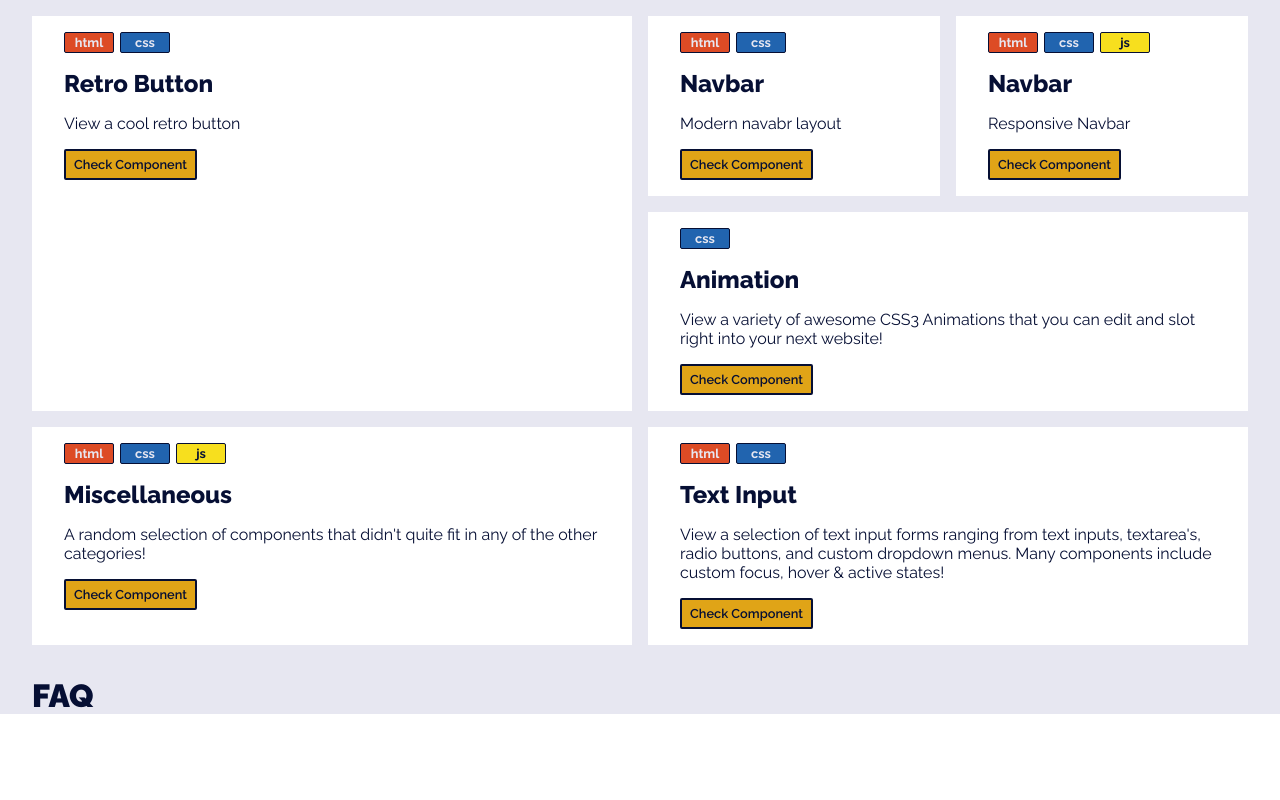
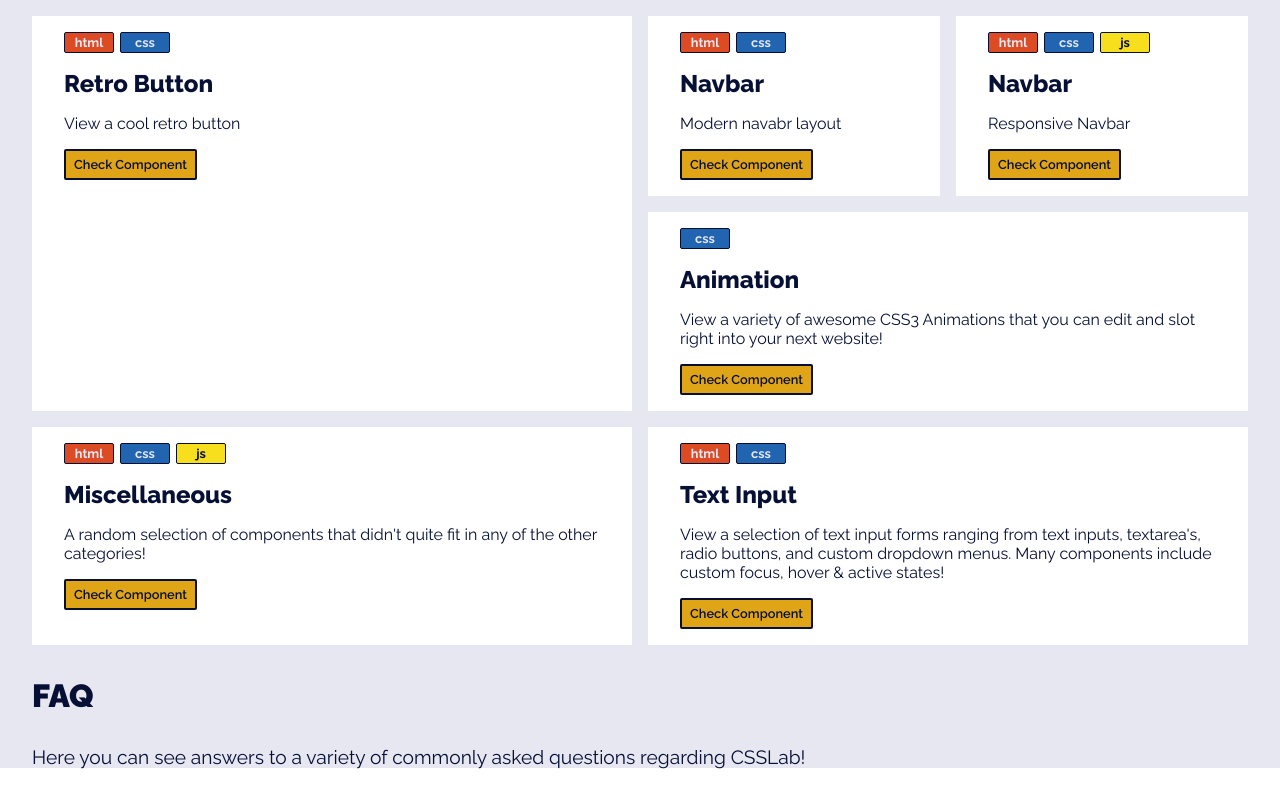
Before and after one commit to yusef-codes10/css-lab, a plain HTML site: page index.html in a window 1280 px wide. Shown: the part 885-1685 px from the top of the page. Before the commit the page ends 1631 px from the top, so only its background shows below. Drawn offline with Linux system fonts and the light colour scheme; a web font is replaced by a local one.

Commit message:
paragraph global style

```diff
--- a/index.html
+++ b/index.html
@@ -56,6 +56,7 @@
       </div>
       <div class="component-section">
         <h1 class="comp-title">FAQ</h1>
+        <p class="paragraph">Here you can see answers to a variety of commonly asked questions regarding CSSLab!</p>
       </div>
     </div>
   </body>
--- a/styles.css
+++ b/styles.css
@@ -115,3 +115,9 @@ main {
     font-weight: 900;
     margin: 2rem;
 }
+
+.paragraph {
+    margin: 2rem;
+    font-size: 1.2rem;
+    color: var(--brand-color);
+}
```
